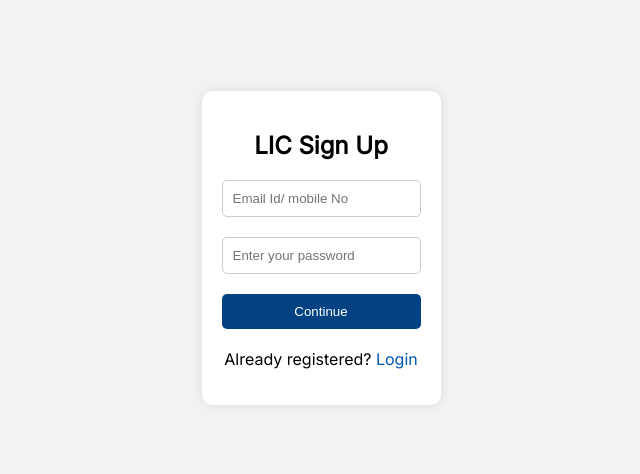
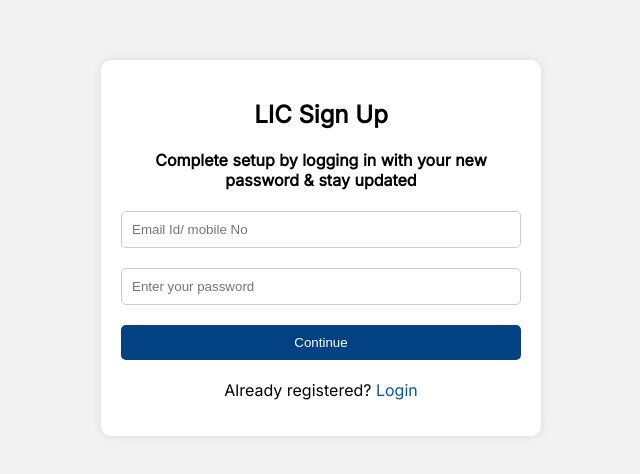
Before and after one commit to pranavsehgal1997/lic-native, a plain HTML site: page createUser.html in a window 1280 px wide. Shown: the part 152-626 px from the top of the page, without its empty margins (319-959 px from the left). Drawn offline with Linux system fonts and the light colour scheme.

Commit message:
add login form

```diff
--- a/createUser.html
+++ b/createUser.html
@@ -10,7 +10,9 @@
     <script src="index.js"></script>
     <div class="login-container">
       <h2>LIC Sign Up</h2>
-
+      <h4>
+        Complete setup by logging in with your new password & stay updated
+      </h4>
       <form action="#" method="POST">
         <div class="form-group">
           <!-- <label for="username">User Id/ Email Id/ mobile No/ SR No</label> -->
```
